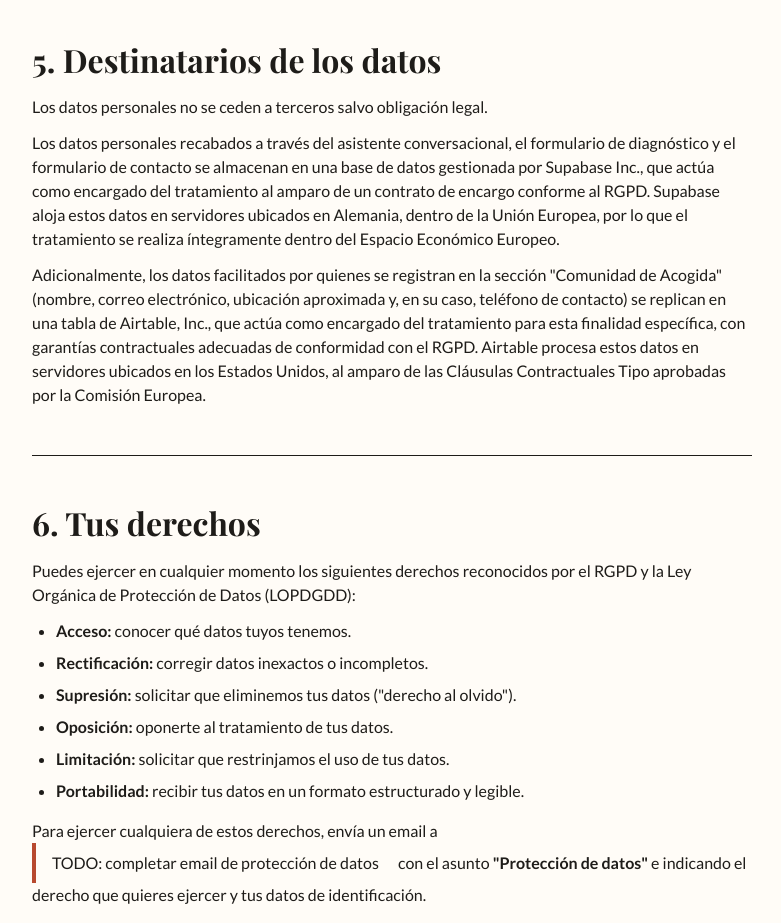
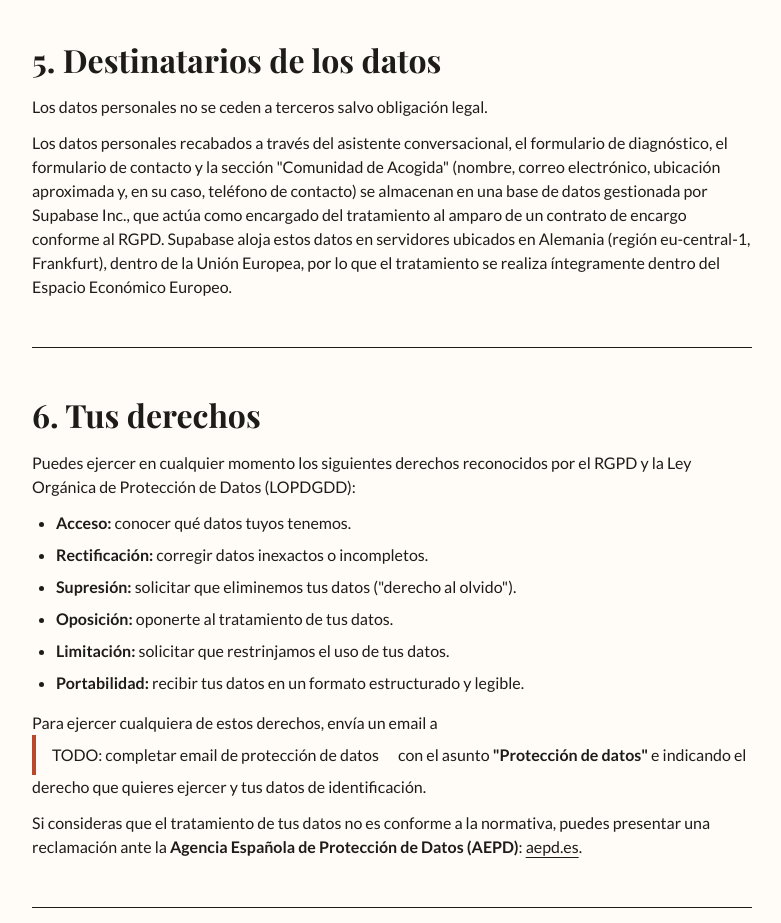
Before and after one commit to MSSimonet/Tu_Lugar_en_Galicia, a Next.js app: page /politica-de-privacidad in a window 1280 px wide. Shown: the part 1680-2603 px from the top of the page, without its empty margins (248-1029 px from the left). Built offline with nearby package versions, Linux system fonts and the light colour scheme.

Commit message:
legal: fusionar párrafo de encargados del tratamiento en política de privacidad, retirar Airtable (Fase 5, Bloque 3)

```diff
--- a/app/politica-de-privacidad/page.tsx
+++ b/app/politica-de-privacidad/page.tsx
@@ -163,22 +163,15 @@
             <p className="mb-[var(--space-3)]">
               Los datos personales no se ceden a terceros salvo obligación legal.
             </p>
-            <p className="mb-[var(--space-3)]">
+            <p>
               Los datos personales recabados a través del asistente conversacional, el formulario
-              de diagnóstico y el formulario de contacto se almacenan en una base de datos
-              gestionada por Supabase Inc., que actúa como encargado del tratamiento al amparo de
-              un contrato de encargo conforme al RGPD. Supabase aloja estos datos en servidores
-              ubicados en Alemania, dentro de la Unión Europea, por lo que el tratamiento se
-              realiza íntegramente dentro del Espacio Económico Europeo.
-            </p>
-            <p>
-              Adicionalmente, los datos facilitados por quienes se registran en la sección
-              &quot;Comunidad de Acogida&quot; (nombre, correo electrónico, ubicación aproximada y,
-              en su caso, teléfono de contacto) se replican en una tabla de Airtable, Inc., que
-              actúa como encargado del tratamiento para esta finalidad específica, con garantías
-              contractuales adecuadas de conformidad con el RGPD. Airtable procesa estos datos en
-              servidores ubicados en los Estados Unidos, al amparo de las Cláusulas Contractuales
-              Tipo aprobadas por la Comisión Europea.
+              de diagnóstico, el formulario de contacto y la sección &quot;Comunidad de
+              Acogida&quot; (nombre, correo electrónico, ubicación aproximada y, en su caso,
+              teléfono de contacto) se almacenan en una base de datos gestionada por Supabase
+              Inc., que actúa como encargado del tratamiento al amparo de un contrato de encargo
+              conforme al RGPD. Supabase aloja estos datos en servidores ubicados en Alemania
+              (región eu-central-1, Frankfurt), dentro de la Unión Europea, por lo que el
+              tratamiento se realiza íntegramente dentro del Espacio Económico Europeo.
             </p>
           </section>
 
```
